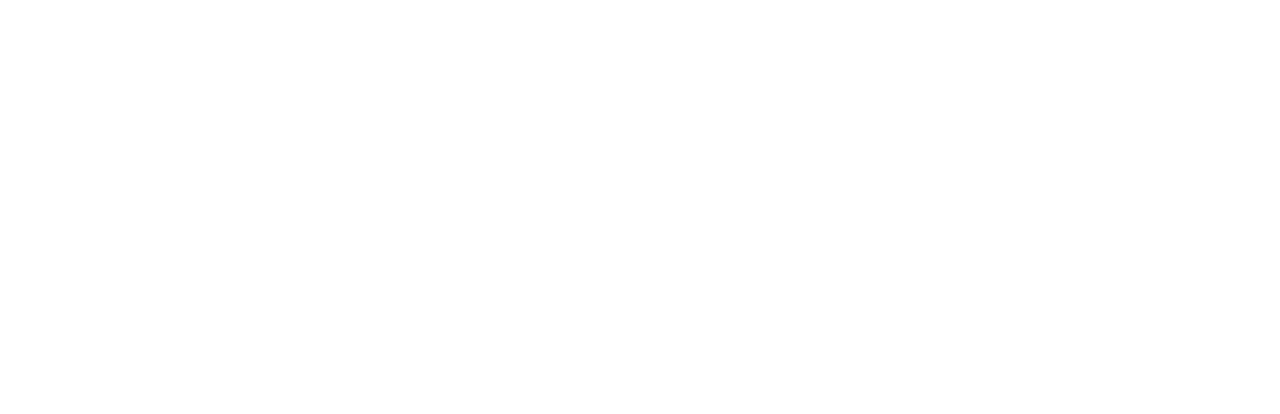
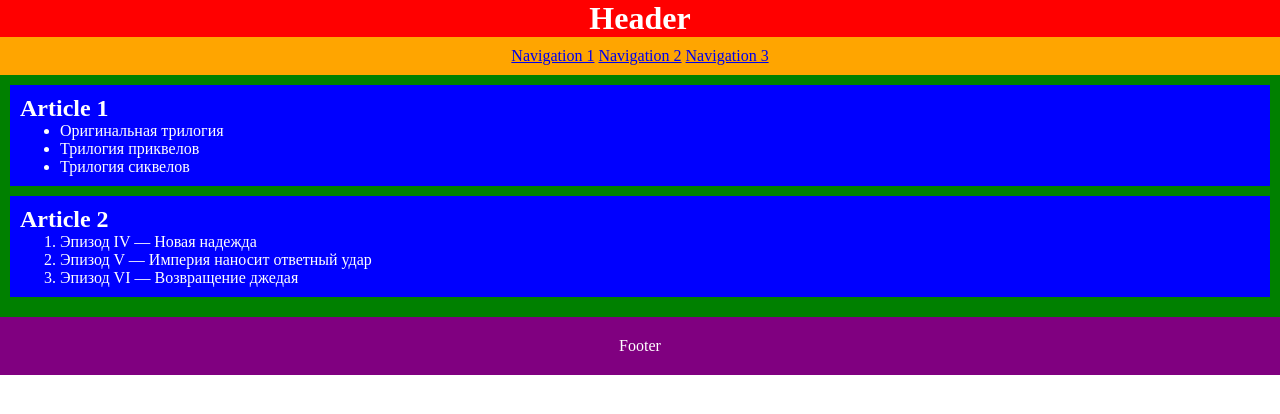
Before and after one commit to vkoragin/htmlcss-20220811_viktor02, a website: page 02-dz0/01-semantic-mockup/solution.html in a window 1280 px wide. Drawn offline with Linux system fonts and the light colour scheme.

Commit message:
add layuot to dz0

```diff
--- a/02-dz0/01-semantic-mockup/solution.html
+++ b/02-dz0/01-semantic-mockup/solution.html
@@ -1,4 +1,68 @@
 <!DOCTYPE html>
 <html lang="ru">
     <!-- Ваше решение -->
+    <head>
+        <style type="text/css">
+            * {
+                margin: 0;
+            }
+            body {
+                color: white;
+            }
+            header {
+                background: red;
+                text-align: center;
+            }
+            nav {
+                text-align: center;
+                background: orange;
+                padding: 10px;
+            }
+            main {
+                background: green;
+                padding: 10px;
+            }
+            article {
+                background: blue;
+                padding: 10px;
+                margin-bottom: 10px;
+            }
+            footer {
+                background: purple;
+                text-align: center;
+                padding: 20px;
+            }
+        </style>
+    </head>
+
+    <body>
+        <header>
+            <h1>Header</h1>
+            <nav>
+                <a href="#">Navigation 1</a>
+                <a href="#">Navigation 2</a>
+                <a href="#">Navigation 3</a>
+            </nav>
+        </header>
+
+        <main>
+            <article>
+                <h2>Article 1</h2>
+                <ul>
+                    <li>Оригинальная трилогия</li>
+                    <li>Трилогия приквелов</li>
+                    <li>Трилогия сиквелов</li>
+                </ul>
+            </article>
+            <article>
+                <h2>Article 2</h2>
+                <ol>
+                    <li>Эпизод IV — Новая надежда</li>
+                    <li>Эпизод V — Империя наносит ответный удар</li>
+                    <li>Эпизод VI — Возвращение джедая</li>
+                </ol>
+            </article>
+        </main>
+        <footer>Footer</footer>
+    </body>
 </html>
```
